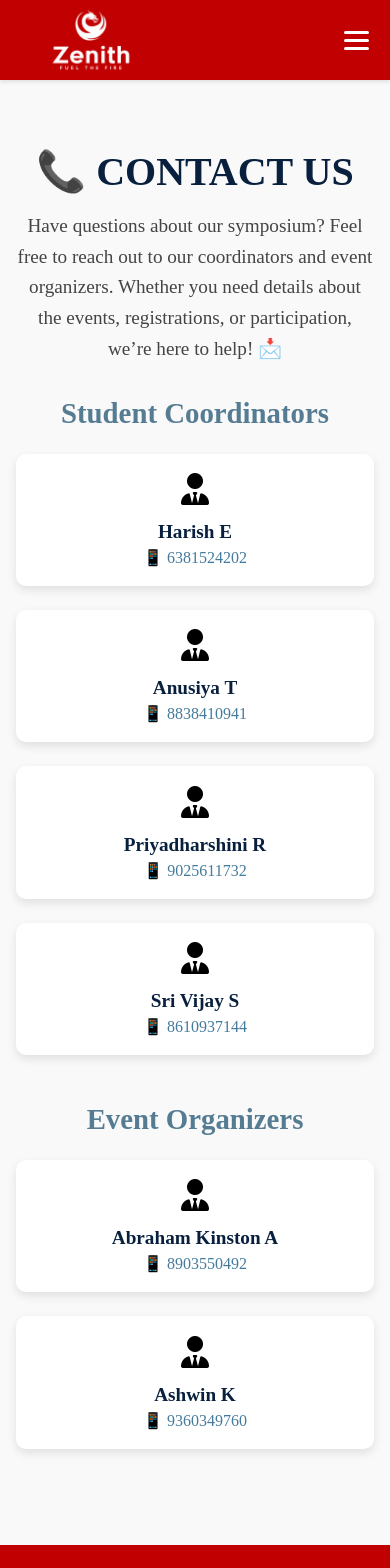
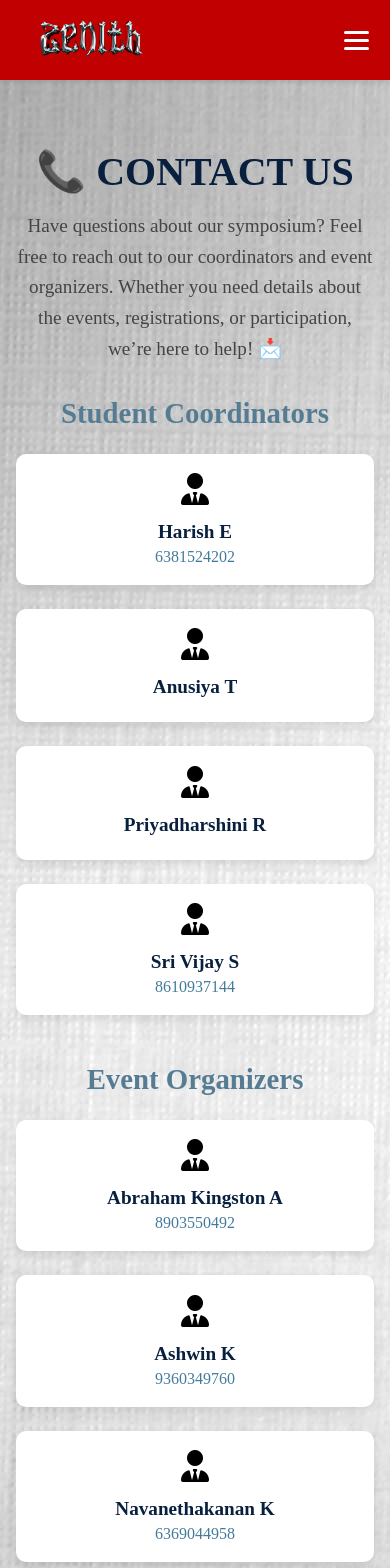
Before and after one commit to WhisperedShadow/zenith, a React (Vite) app: page /contact in a window 390 px wide. Shown: the top 1568 px of the page. Built offline with nearby package versions, Linux system fonts and the light colour scheme.

Commit message:
fixed 2.o

```diff
--- a/src/Components/Navbar.jsx
+++ b/src/Components/Navbar.jsx
@@ -7,7 +7,7 @@ const Navbar = () => {
   return (
     <div>
       <nav className={styles.navbar}>
-        <img src="/logo/genlogo.png" alt="" className={styles.logoimg}/>
+        <img src="/logo/worstlogo.png" alt="" className={styles.logoimg}/>
 
         <div
           className={styles.hamburger}
--- a/src/pages/contact/Contact.jsx
+++ b/src/pages/contact/Contact.jsx
@@ -6,8 +6,8 @@ const Contact = () => {
     name: "Student Coordinators",
     members: [
       { name: "Harish E", number: "6381524202" },
-      { name: "Anusiya T", number: "8838410941" },
-      { name: "Priyadharshini R", number: "9025611732" },
+      { name: "Anusiya T" },
+      { name: "Priyadharshini R" },
       { name: "Sri Vijay S", number: "8610937144" },
     ],
   };
@@ -15,8 +15,9 @@ const Contact = () => {
   const eventOrganizers = {
     name: "Event Organizers",
     members: [
-      { name: "Abraham Kinston A", number: "8903550492" },
+      { name: "Abraham Kingston A", number: "8903550492" },
       { name: "Ashwin K", number: "9360349760" },
+      { name: "Navanethakanan K", number: "6369044958" },
     ],
   };
 
@@ -42,7 +43,7 @@ const Contact = () => {
                     className={styles.memberNumber}
                     aria-label={`Call ${member.name}`}
                   >
-                    📱 {member.number}
+                     {member.number}
                   </a>
                 </div>
               </div>
--- a/src/pages/contact/Contact.module.css
+++ b/src/pages/contact/Contact.module.css
@@ -1,7 +1,7 @@
 .contactSection {
     padding: 3rem 1rem;
     text-align: center;
-    background-color: #f9f9f9;
+    background-image: url('/logo/R.jpg');
   }
 
   .title {
--- a/src/pages/events/Events.module.css
+++ b/src/pages/events/Events.module.css
@@ -108,4 +108,14 @@
   .card {
     margin: 30px 0;
   }
+
+
+  .moon{
+    height: 100px;
+  width: 100px;
+  border-radius: 100px;
+  background-color: red;
+  position: absolute;
+  align-items: center;
+  }
 }
--- a/src/pages/home/Home.jsx
+++ b/src/pages/home/Home.jsx
@@ -33,7 +33,7 @@ are aimed to develop leadership quality and competency among the
 students. Thus we decided to conduct a National
 level technical Symposium for the benefit of the students.</p>
           <br/>
-          <button className={styles.regbtn}><a href="/tech">Register now</a></button>
+          <button className={styles.regbtn}><a href="https://docs.google.com/forms/d/e/1FAIpQLSemfqZ-VTVttNEUT7LpF8ncHBKD_FCn1Bthf11tjUqUhZfGlg/viewform?usp=header">Register now</a></button>
 
         </div>
         <div className={styles.logocon}>
--- a/src/pages/home/Home.module.css
+++ b/src/pages/home/Home.module.css
@@ -35,7 +35,6 @@ h4 {
   width: auto;
   position: absolute;
   transform: translateY(100%);
-  box-shadow: 0px 6px 15px rgba(0, 0, 0, 0.4);
   animation: bottom-up 0.5s cubic-bezier(0.075, 0.82, 0.165, 1) 0.5s 1 forwards;
 }
 
@@ -304,7 +303,6 @@ h4 {
     height: 500px;
     width: 550px;
     margin-top: -270px;
-    display: none;
   }
 
   .aboutCon {
```
Also changed, not shown: public/logo/worstlogo.png (added), 1 other file (tests, documents, lock files or other folders).
